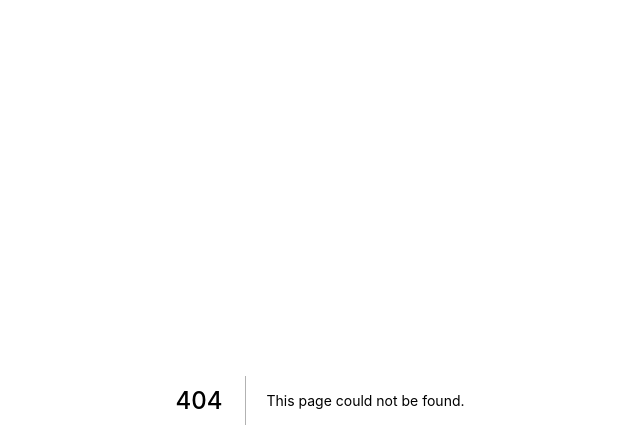
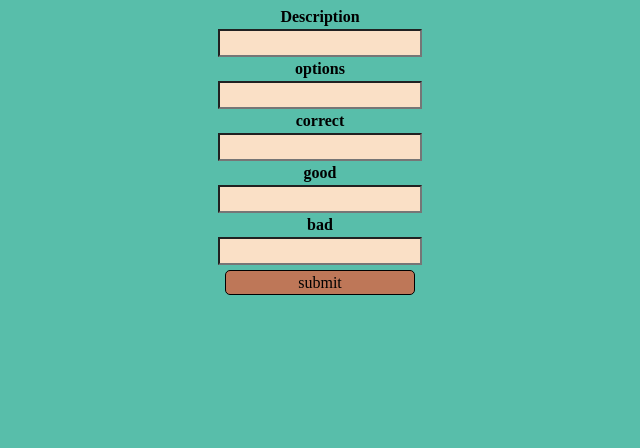
Before and after one commit to ancepsinfans/school, a Next.js app: page /add_q in a window 1280 px wide. Before the commit this address had no page. Shown: the top 448 px of the page, without its empty margins (320-960 px from the left). Built offline with nearby package versions, Linux system fonts and the light colour scheme.

Commit message:
added question submission support

```diff
--- a/components/MCQuiz/MCQuiz.js
+++ b/components/MCQuiz/MCQuiz.js
@@ -38,7 +38,7 @@ const MCQuiz = (props) => {
       ans,
       correct,
       props.user,
-      attempts + 1
+      attempts
     )
   }
 
--- a/models/answer/quizAnswer.js
+++ b/models/answer/quizAnswer.js
@@ -27,7 +27,7 @@ var quizAnswer = new Schema({
         default: Date.now
     }
 }, {
-    collection: 'answers-test'
+    collection: 'answers'
 })
 
 mongoose.models = {}
--- /dev/null
+++ b/models/questions/Questions.js
@@ -0,0 +1,35 @@
+import mongoose from "mongoose";
+var Schema = mongoose.Schema
+
+var question = new Schema({
+    desc: {
+        type: String,
+        required: true
+    },
+    options: {
+        type: [String],
+        required: true
+    },
+    correct: {
+        type: String,
+        required: true
+    },
+    feedback: {
+        good: {
+            type: String,
+            default: 'Great!'
+        },
+        bad: {
+            type: String,
+            default: 'Not this'
+        }
+    }
+}, {
+    collection: 'questions'
+})
+
+mongoose.models = {}
+
+var Question = mongoose.model('Question', question)
+
+export default Question
--- /dev/null
+++ b/models/questions/helpers.js
@@ -0,0 +1,19 @@
+import axios from 'axios'
+
+async function questionSender(desc, options, correct, good, bad) {
+    const payload = {
+        desc: desc,
+        options: options,
+        correct: correct,
+        feedback: {
+            good: good,
+            bad: bad,
+        }
+    }
+    console.log(payload)
+
+    const response = await axios.post('/api/questions', payload)
+
+}
+
+export default questionSender
--- /dev/null
+++ b/pages/add_q.js
@@ -0,0 +1,71 @@
+import React from "react";
+import constants from "../styles/constants";
+import questionSender from "../models/questions/helpers";
+import styles from '../styles/Question.module.css'
+
+const addQ = () => {
+  const [desc, setDesc] = React.useState('')
+  const [options, setOptions] = React.useState([''])
+  const [correct, setCorrect] = React.useState('')
+  const [good, setGood] = React.useState('')
+  const [bad, setBad] = React.useState('')
+
+
+  return (
+    <div className={styles.input}>
+      <h4>Description</h4>
+      <input
+        style={{ backgroundColor: constants.accentWhite }}
+        onChange={(e) => { setDesc(e.target.value) }}
+      />
+      <h4>options</h4>
+      <input
+        style={{ backgroundColor: constants.accentWhite }}
+        onChange={(e) => { setOptions(e.target.value) }}
+      />
+      <h4>correct</h4>
+      <input
+        style={{ backgroundColor: constants.accentWhite }}
+        onChange={(e) => { setCorrect(e.target.value) }}
+      />
+      <h4>good</h4>
+      <input
+        style={{ backgroundColor: constants.accentWhite }}
+        onChange={(e) => { setGood(e.target.value) }}
+      />
+      <h4>bad</h4>
+      <input
+        style={{ backgroundColor: constants.accentWhite }}
+        onChange={(e) => { setBad(e.target.value) }}
+      />
+      <br />
+      <button
+        className={styles.answerButton}
+        style={{ backgroundColor: constants.accentBrown }}
+        onClick={() => questionSender(
+          desc,
+          options,
+          correct,
+          good,
+          bad
+        )}
+      >
+        submit
+      </button>
+      <p>
+        {desc}
+        <br />
+        {options}
+        <br />
+        {correct}
+        <br />
+        {good}
+        <br />
+        {bad}
+
+      </p>
+    </div>
+  );
+};
+
+export default addQ
--- /dev/null
+++ b/pages/api/questions.js
@@ -0,0 +1,30 @@
+import connectDB from "../../middleware/mongodb";
+import Question from "../../models/questions/Questions";
+
+const handler = async (req, res) => {
+    if (req.method === 'POST') {
+        const { desc, options, correct, good, bad } = req.body
+        if (desc && options && correct) {
+            try {
+                var question = new Question({
+                    desc,
+                    options,
+                    correct,
+                    good,
+                    bad
+                })
+
+                var questioncreated = await question.save()
+                return res.status(200).send(questioncreated)
+            } catch (error) {
+                return res.status(500).send(error.message)
+            }
+        } else {
+            res.status(422).send('data_incomplete')
+        }
+    } else {
+        res.status(422).send('method not supported')
+    }
+}
+
+export default connectDB(handler)
```
Also changed, not shown: components/TextInput/TextInput.js (+3 -5 lines).
